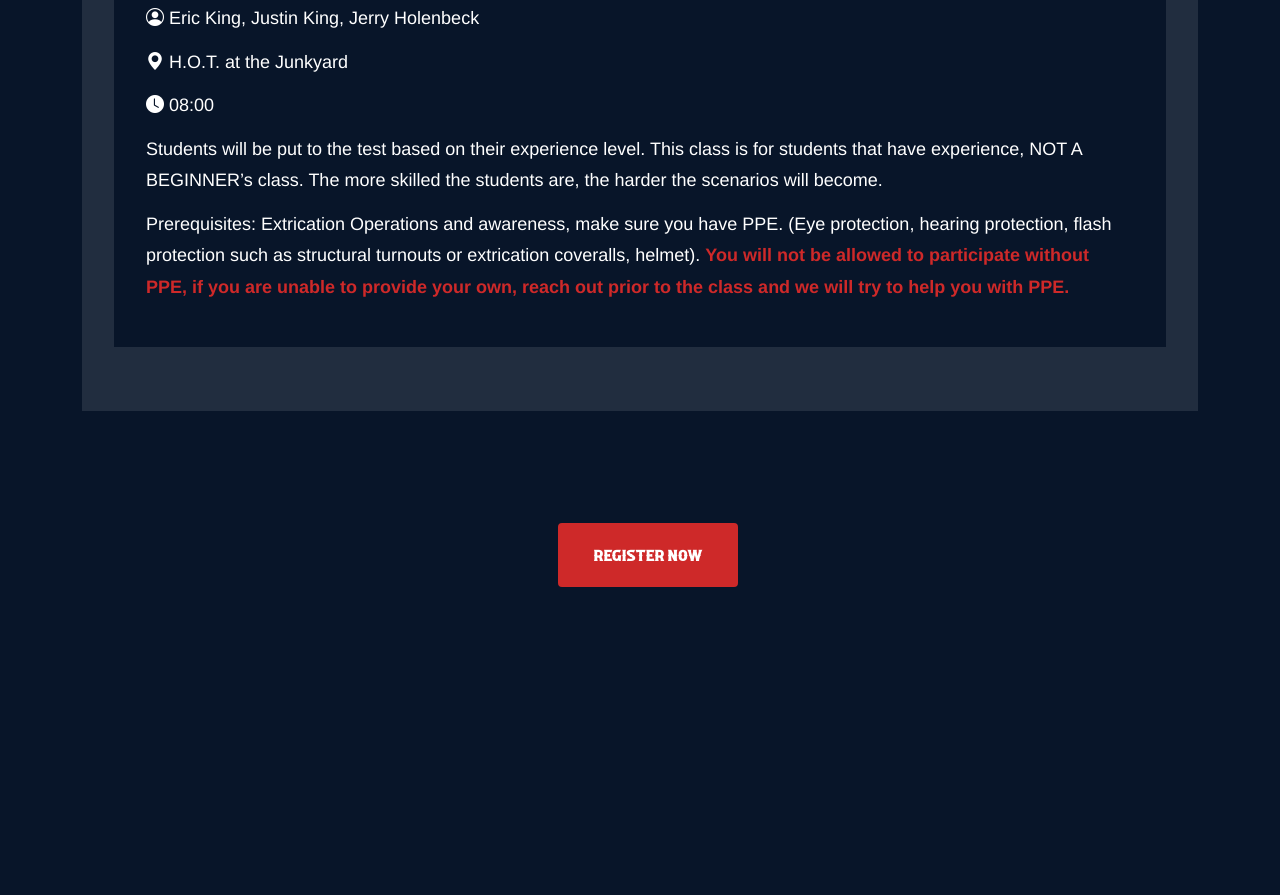
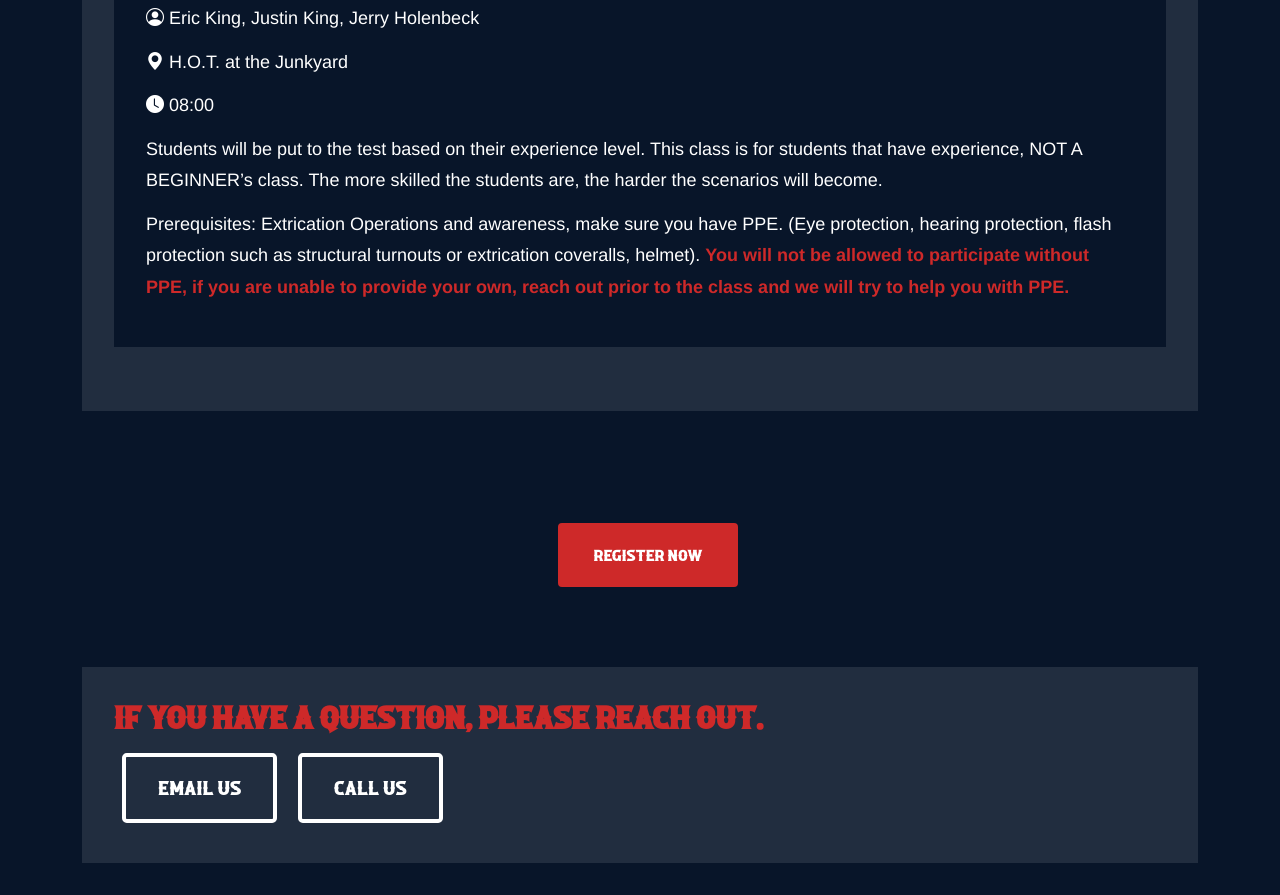
Before and after one commit to natejohnston/south-county-fire-conference, a website: page index.html in a window 1280 px wide. Shown: the part 10804-11699 px from the top of the page. Before the commit the page ends 11471 px from the top, so only its background shows below. Drawn offline with nearby package versions, Linux system fonts and the light colour scheme.

Commit message:
added phone number

```diff
--- a/index.html
+++ b/index.html
@@ -64,7 +64,7 @@
             <p class="hero-lead mb-4">Providing essential skills training to Rural Career and Volunteer firefighters since 2020.</p>
             <a class="cta-desktop btn btn-outline-light btn-lg m-2" data-mdb-ripple-init href="#schedule" role="button"
                rel="nofollow" target="_blank">View Schedule</a>
-            <a class="cta-desktop_outline btn btn-outline-light btn-lg m-2" data-mdb-ripple-init href="#contact" target="_blank"
+            <a class="cta-desktop_outline btn btn-outline-light btn-lg m-2" data-mdb-ripple-init href="mailto:1lowstress@gmail.com"
                role="button">Contact Us</a>
           </div>
         </div>
@@ -487,18 +487,28 @@
             </div>
           </div>
 
+          <div class="container">
+            <div class="center-aligned">
+              <a href="https://southcountyfireconference.regfox.com/south-county-fire-conference" class="cta-desktop btn btn-danger ml-2 my-sm-0" type="submit">Register Now</a>
+              <a href="https://southcountyfireconference.regfox.com/south-county-fire-conference" class="register-cta-mobile btn btn-danger ml-2 my-sm-0" type="submit">Register Now</a>
+            </div>
+          </div>
+
+          <!-- Register Button -->
+          <div class="main_class-container">
+              <h5 class="class-title">If you have a question, please reach out.</h5>
+
+                <div class="text-white" data-mdb-theme="dark">
+                  <a class="cta-desktop_outline btn btn-outline-light btn-lg m-2" data-mdb-ripple-init href="mailto:1lowstress@gmail.com"
+                  role="button">Email Us</a>
+
+                  <a class="cta-desktop_outline btn btn-outline-light btn-lg m-2" data-mdb-ripple-init href="tel:+1-435-279-3887"
+                  role="button">Call Us</a>
+                </div>
+          </div>
         </div>
     </section>
     <!-- Section -->
-
-    <section>
-      <div class="container">
-        <div class="center-aligned">
-          <a href="https://southcountyfireconference.regfox.com/south-county-fire-conference" class="cta-desktop btn btn-danger ml-2 my-sm-0" type="submit">Register Now</a>
-          <a href="https://southcountyfireconference.regfox.com/south-county-fire-conference" class="register-cta-mobile btn btn-danger ml-2 my-sm-0" type="submit">Register Now</a>
-        </div>
-      </div>
-    </section>
 
   </main>
     <script src="https://cdn.jsdelivr.net/npm/bootstrap@5.0.2/dist/js/bootstrap.bundle.min.js" integrity="sha384-MrcW6ZMFYlzcLA8Nl+NtUVF0sA7MsXsP1UyJoMp4YLEuNSfAP+JcXn/tWtIaxVXM" crossorigin="anonymous"></script>
```
